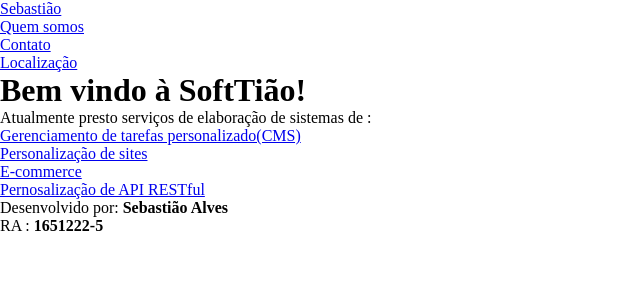
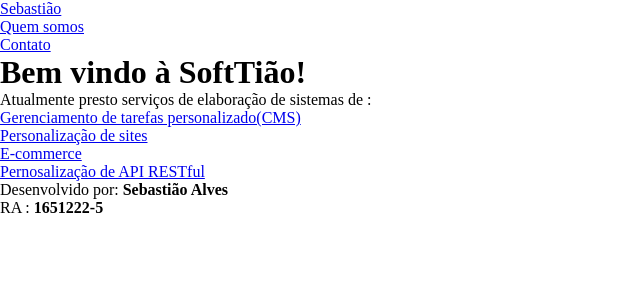
Before and after one commit to Tiaomain/16512225-SebastiaoAlves, a PHP site: page /index.php in a window 1280 px wide. Shown: the top 300 px of the page, without its empty margins (0-640 px from the left). Run offline with PHP 8.4, Linux system fonts and the light colour scheme.

Commit message:
A localização ficará junto ao contato

```diff
--- a/index.php
+++ b/index.php
@@ -14,7 +14,6 @@
             <ul class="menu">
                 <li><a href="index.php?pagina=pages/quemSou.php">Quem somos</a></li>
                 <li><a href="index.php?pagina=pages/contato.php">Contato</a></li>
-                <li><a href="#">Localização</a></li>
             </ul>
         </nav>
     </header>
```
